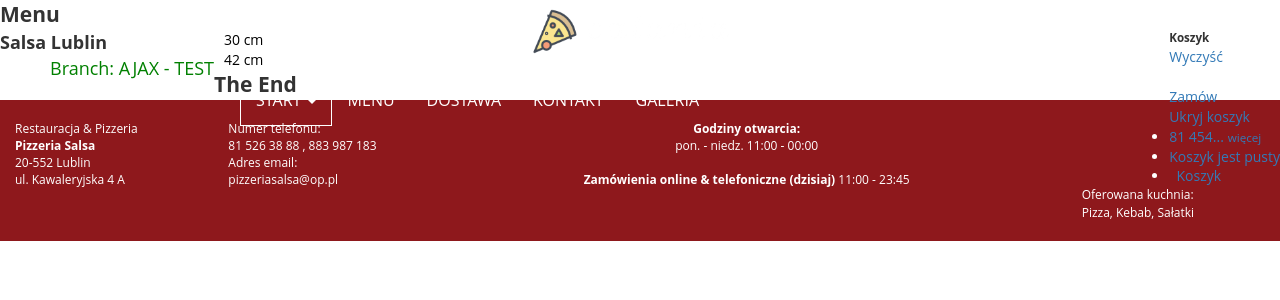
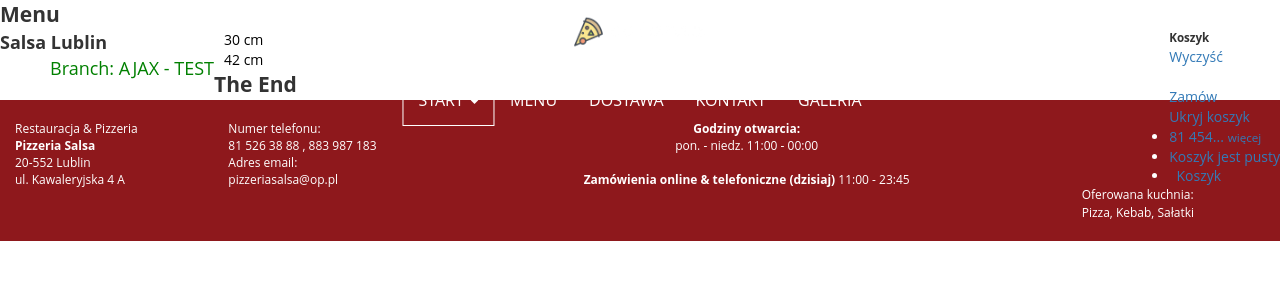
Before and after one commit to miwrona2/pizzeria, a CakePHP app: the page made by app/View/Things/menu.ctp in a window 1280 px wide. Shown: the top 300 px of the page. Run offline with PHP 8.4 and a stand-in for CakePHP, Linux system fonts and the light colour scheme; the template is opened without the code that fills it, so the values that code supplies are empty; some libraries are stand-ins or nearby versions.

Commit message:
navbar menu completed

```diff
--- a/app/View/Layouts/default.ctp
+++ b/app/View/Layouts/default.ctp
@@ -45,4 +45,3 @@
         <?php include 'footer.ctp'; ?>
     </body>
 </html>
-<a href="https://www.pizza-salsa.pl/" target="_blank"><div class="salsa"></div></a>
--- a/app/View/Layouts/header.ctp
+++ b/app/View/Layouts/header.ctp
@@ -7,10 +7,11 @@
  */-->
 
 <div id="header">
+    <div class="header-wrapper">
+        <div class="navigation">
             <div class="logo-container"><?php echo $this->Html->link($this->Html->image('logo.png', array('class' => 'logo')),
-                    array('controller' => 'things', 'action' => 'index'), array('escape' => false)); ?></div>
-    <div class="kontener1">
-    <div class="navigation container">
+                            array('controller' => 'things', 'action' => 'index'), array('escape' => false)); ?>
+            </div>
             <ul>
                 <li class="dropdown"><?php echo $this->Html->link('START <span class="caret"></span>', '#',
                         array('class' => 'dropdown-toggle', 'escape' => false)); ?>
--- a/app/webroot/css/header.css
+++ b/app/webroot/css/header.css
@@ -19,8 +19,22 @@
     position: absolute;
     z-index: 1;
     top: 15px;
-    left: 44%;
+    left: 50%;
     transform: scale(1.5);
+    transform: translate(-50%);
+}
+
+.logo {
+    max-width: 140px;
+    display: block;
+    width: 100%;
+    height: 100%;
+}
+
+.header-wrapper {
+    width: 100%;
+    height: 200px;
+    position: relative;
 }
 
 .navigation{
@@ -29,12 +43,13 @@
     box-sizing: border-box;
     position: absolute;
     z-index: 1;
+    margin: 0;
+    top: 50%;
+    left: 50%;
+    transform: translate(-50%, -50%);
+    margin-right: -50%;
 }
 
-.kontener1{
-    max-width: 800px;
-    margin: 0 auto;
-}
 
 .navigation>ul{
     margin: auto;
--- a/app/webroot/css/style.css
+++ b/app/webroot/css/style.css
@@ -84,7 +84,9 @@ strong {
 }
 
 #header{
-
+    width: 100%;
+    height: 200px;
+    position: absolute;
 }
 
 .container{
@@ -110,7 +112,7 @@ strong {
     margin: 0;
 }
 
-.header .logo-container a{
+/*.header .logo-container a{
     display: block;
     position: absolute;
     top: 30px;
@@ -120,11 +122,9 @@ strong {
     z-index: 100;
     box-shadow: 0 0 8px rgba(0,0,0,.3);
     background: #fff;
-}
+}*/
 
-.logo{
-    max-width: 140px;
-}
+
 
 .row{
     position: relative;
```
Lines whose indentation alone changed are shown as unchanged.
